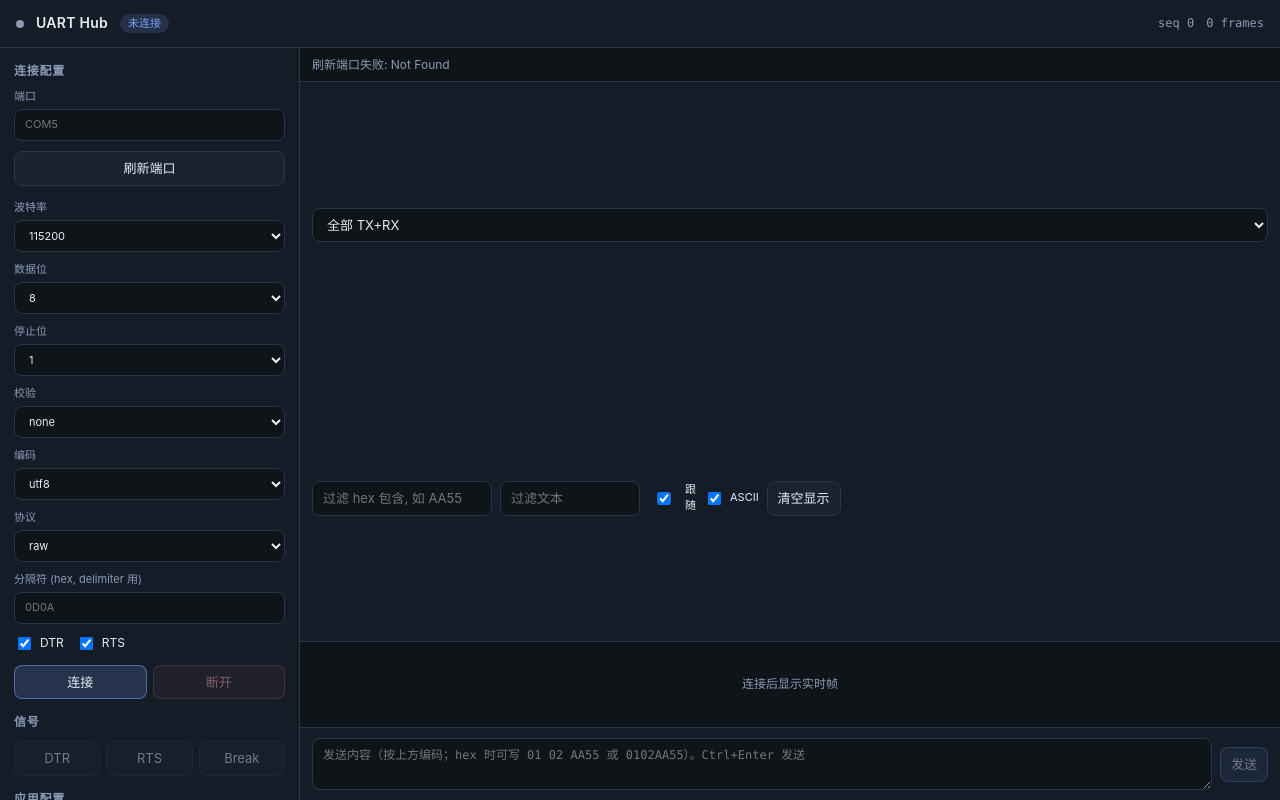
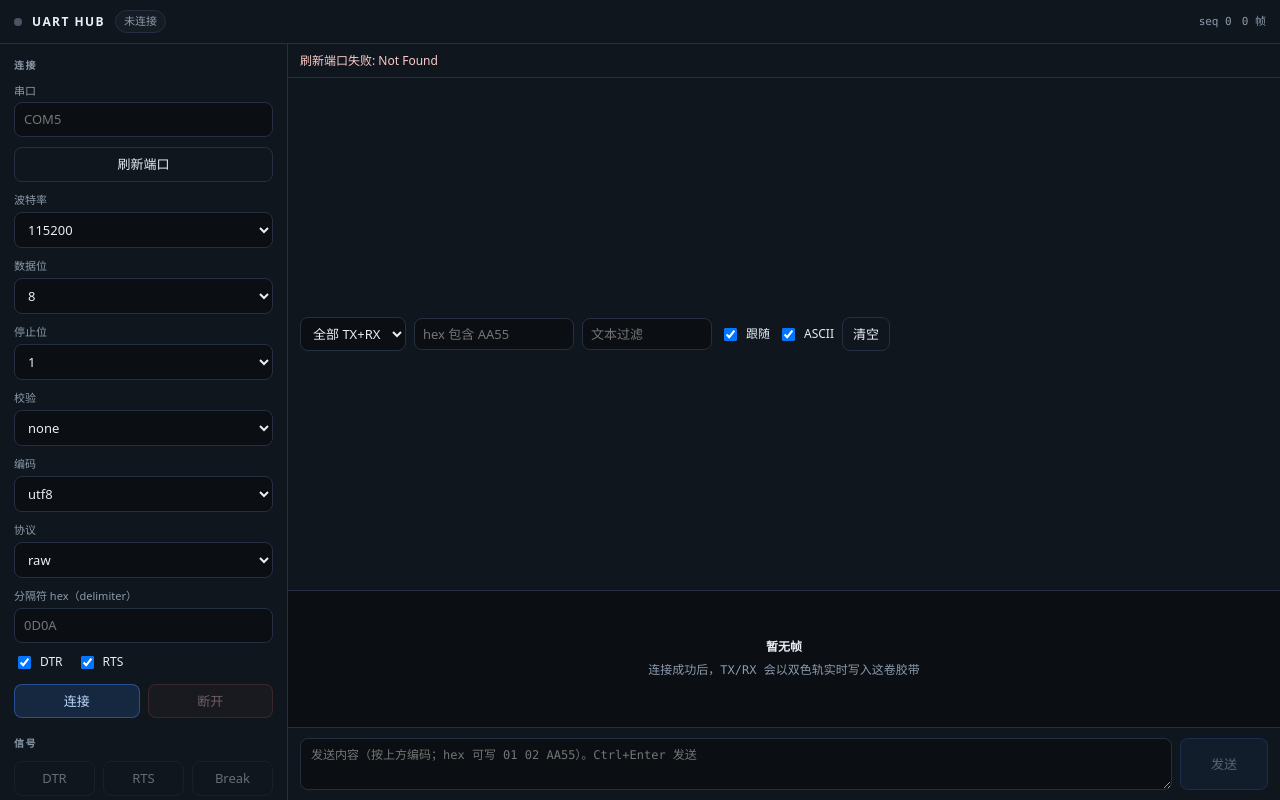
Before and after one commit to SamyiHu/mcp-uart, a website: page src/hub/public/index.html in a window 1280 px wide. Drawn offline with Linux system fonts and the light colour scheme; files that its build step writes are made by us from their sources; no server answers.

Commit message:
feat: auto port fallback + redesign UART Hub UI as instrument tape

```diff
--- a/package.json
+++ b/package.json
@@ -1,6 +1,6 @@
 {
   "name": "mcp-uart",
-  "version": "1.2.1",
+  "version": "1.2.2",
   "description": "Serial Port MCP Server for AI agents — structured output, precise extract/filters, HTML visualize, profile-driven DUT/FT runner (W6729 etc.)",
   "main": "dist/index.js",
   "type": "module",
--- a/src/hub/public/app.js
+++ b/src/hub/public/app.js
@@ -9,11 +9,17 @@
   const $ = (id) => document.getElementById(id);
   const framesEl = $("frames");
 
-  function setStatus(text) { $("statusLine").textContent = text; }
+  function setStatus(text, kind) {
+    const el = $("statusLine");
+    el.textContent = text;
+    el.classList.remove("error", "ok");
+    if (kind) el.classList.add(kind);
+  }
 
   function setConnected(on, id) {
     connectionId = id || null;
-    $("dot").className = "dot" + (on ? " on" : "");
+    $("led").className = "led" + (on ? " on" : "");
+    $("connLabel").className = "conn-pill" + (on ? " on" : "");
     $("connLabel").textContent = on ? "已连接 " + (id || "") : "未连接";
     $("btnConnect").disabled = on;
     $("btnDisconnect").disabled = !on;
@@ -32,7 +38,10 @@
     try {
       const d = new Date(iso);
       const p = (n, w) => String(n).padStart(w || 2, "0");
-      return p(d.getHours()) + ":" + p(d.getMinutes()) + ":" + p(d.getSeconds()) + "." + p(d.getMilliseconds(), 3);
+      return (
+        p(d.getHours()) + ":" + p(d.getMinutes()) + ":" + p(d.getSeconds()) +
+        "." + p(d.getMilliseconds(), 3)
+      );
     } catch (e) {
       return iso;
     }
@@ -51,24 +60,35 @@
     return out;
   }
 
+  function emptyTape(filtered) {
+    if (buffer.length === 0) {
+      return '<div class="empty"><strong>暂无帧</strong><span>连接成功后，TX/RX 会以双色轨实时写入这卷胶带</span></div>';
+    }
+    return '<div class="empty"><strong>无匹配帧</strong><span>试试放宽过滤，或点「清空」</span></div>';
+  }
+
   function render(list) {
     if (!list.length) {
-      framesEl.innerHTML = '<div class="empty">无匹配帧</div>';
+      framesEl.innerHTML = emptyTape(true);
       return;
     }
     const showAscii = $("showAscii").checked;
     const html = list.slice(-800).map((m) => {
-      const dir = m.direction === "tx" ? "TX" : "RX";
-      const cls = m.direction === "tx" ? "tx" : "rx";
+      const tx = m.direction === "tx";
+      const dir = tx ? "TX" : "RX";
+      const cls = tx ? "tx" : "rx";
       const hex = prettyHex(m.raw);
       const ascii = sanitizeAscii(m.data);
-      return '<div class="row ' + cls + '">' +
-        '<span class="t">' + esc(fmtTime(m.timestamp)) + "</span>" +
-        '<span class="dir ' + cls + '">' + dir + "</span>" +
-        '<span class="n">' + m.length + "B</span>" +
-        '<span><span class="hex">' + esc(hex) + "</span>" +
-        (showAscii ? '<span class="ascii">  ' + esc(ascii) + "</span>" : "") +
-        "</span></div>";
+      return (
+        '<div class="frame ' + cls + '">' +
+        '<div class="' + (tx ? "rail-tx" : "rail-rx") + '"></div>' +
+        '<div class="c-time">' + esc(fmtTime(m.timestamp)) + "</div>" +
+        '<div class="c-dir">' + dir + "</div>" +
+        '<div class="c-n">' + m.length + "B</div>" +
+        '<div class="c-data"><span class="hex">' + esc(hex) + "</span>" +
+        (showAscii ? '<span class="ascii">' + esc(ascii) + "</span>" : "") +
+        "</div></div>"
+      );
     }).join("");
     framesEl.innerHTML = html;
     if ($("follow").checked) framesEl.scrollTop = framesEl.scrollHeight;
@@ -84,7 +104,7 @@
     if (tx) list = list.filter((m) => (m.data || "").includes(tx));
     render(list);
     $("seqLabel").textContent = "seq " + lastSeq;
-    $("countLabel").textContent = list.length + " frames";
+    $("countLabel").textContent = list.length + " 帧";
   }
 
   function onFrame(m) {
@@ -112,12 +132,12 @@
     try {
       const data = await api("/api/ports");
       const dl = $("portList");
-      dl.innerHTML = data.ports.map((p) =>
-        '<option value="' + esc(p.path) + '">' + esc(p.manufacturer || "") + "</option>"
-      ).join("");
-      setStatus("端口 " + data.ports.length + " 个");
+      dl.innerHTML = data.ports
+        .map((p) => '<option value="' + esc(p.path) + '">' + esc(p.manufacturer || "") + "</option>")
+        .join("");
+      setStatus("发现 " + data.ports.length + " 个串口", "ok");
     } catch (e) {
-      setStatus("刷新端口失败: " + e.message);
+      setStatus("刷新端口失败: " + e.message, "error");
     }
   }
 
@@ -131,17 +151,18 @@
     });
     es.addEventListener("close", () => {
       setConnected(false, null);
-      setStatus("连接已关闭");
+      setStatus("连接已关闭", "error");
     });
     es.onerror = () => {
-      setStatus("SSE 重连中…");
+      setStatus("实时流重连中…", "error");
     };
   }
 
   async function connect() {
     const path = $("path").value.trim();
-    if (!path) { setStatus("请填写端口"); return; }
+    if (!path) { setStatus("请先选择或填写串口", "error"); return; }
     setStatus("连接中…");
+    $("led").className = "led warn";
     try {
       const data = await api("/api/connect", {
         path,
@@ -161,11 +182,11 @@
       dtrState = $("dtr").checked;
       rtsState = $("rts").checked;
       connectSse(0);
-      setStatus("已连接 " + data.info.config.path + " @ " + data.info.config.baudRate);
+      setStatus("已连接 " + data.info.config.path + " @ " + data.info.config.baudRate, "ok");
       applyFilters();
     } catch (e) {
       setConnected(false, null);
-      setStatus("连接失败: " + e.message);
+      setStatus("连接失败: " + e.message, "error");
     }
   }
 
@@ -181,9 +202,9 @@
     if (!data) return;
     try {
       const r = await api("/api/write", { data, encoding: $("encoding").value }, "POST");
-      setStatus("已发送 " + r.bytesWritten + "B");
+      setStatus("已发送 " + r.bytesWritten + "B", "ok");
     } catch (e) {
-      setStatus("发送失败: " + e.message);
+      setStatus("发送失败: " + e.message, "error");
     }
   }
 
@@ -195,18 +216,18 @@
         protocol: $("protocol").value,
         delimiter: $("delimiter").value || undefined,
       }, "POST");
-      setStatus("配置已应用");
+      setStatus("配置已应用到当前连接", "ok");
     } catch (e) {
-      setStatus("应用失败: " + e.message);
+      setStatus("应用失败: " + e.message, "error");
     }
   }
 
   async function setSignals(patch) {
     try {
       await api("/api/signals", patch, "POST");
-      setStatus("信号 " + JSON.stringify(patch));
+      setStatus("信号 " + JSON.stringify(patch), "ok");
     } catch (e) {
-      setStatus("信号失败: " + e.message);
+      setStatus("信号失败: " + e.message, "error");
     }
   }
 
@@ -252,7 +273,7 @@
           $("baud").value = String(st.active.config.baudRate || 115200);
         }
         connectSse(0);
-        setStatus("已附着现有连接");
+        setStatus("已附着现有串口连接", "ok");
       }
     } catch (e) { /* ignore */ }
     refreshPorts();
--- a/src/hub/public/index.html
+++ b/src/hub/public/index.html
@@ -6,113 +6,334 @@
 <title>UART Hub</title>
 <style>
   :root {
-    --bg:#0f1419; --panel:#1a2332; --panel2:#141c28; --ink:#e7ecf3; --muted:#8b9bb4;
-    --line:#2a3548; --tx:#3d9cf0; --rx:#3ecf8e; --err:#f07178; --accent:#7aa2f7;
+    --void: #0b0e12;
+    --panel: #151c24;
+    --panel-2: #10161d;
+    --ink: #e8eef5;
+    --mute: #8b9aab;
+    --line: #243041;
+    --tx: #3b82f6;
+    --rx: #22c55e;
+    --amber: #f59e0b;
+    --err: #f87171;
+    --ring: rgba(59, 130, 246, 0.55);
+    --radius: 8px;
+    --font: system-ui, -apple-system, "Segoe UI", "PingFang SC", "Microsoft YaHei", sans-serif;
+    --mono: ui-monospace, "Cascadia Code", Consolas, "SF Mono", monospace;
   }
-  * { box-sizing:border-box; }
-  html, body { height:100%; margin:0; }
+  * { box-sizing: border-box; }
+  html, body { height: 100%; margin: 0; }
   body {
-    font:13px/1.45 -apple-system,"PingFang SC","Microsoft YaHei",sans-serif;
-    background:var(--bg); color:var(--ink); overflow:hidden;
-    display:grid; grid-template-columns:300px 1fr; grid-template-rows:48px 1fr;
+    font: 13px/1.45 var(--font);
+    background: var(--void);
+    color: var(--ink);
+    display: grid;
+    grid-template-columns: 288px minmax(0, 1fr);
+    grid-template-rows: 44px minmax(0, 1fr);
+    overflow: hidden;
   }
-  header {
-    grid-column:1 / -1; display:flex; align-items:center; gap:12px;
-    padding:0 16px; border-bottom:1px solid var(--line); background:var(--panel2);
+  :focus-visible {
+    outline: 2px solid var(--ring);
+    outline-offset: 2px;
   }
-  header h1 { margin:0; font-size:14px; font-weight:600; letter-spacing:.02em; }
-  .dot { width:8px; height:8px; border-radius:50%; background:var(--muted); }
-  .dot.on { background:var(--rx); box-shadow:0 0 8px rgba(62,207,142,.6); }
-  .spacer { flex:1; }
-  .meta { color:var(--muted); font-size:12px; font-family:ui-monospace,Consolas,monospace; }
-  aside { border-right:1px solid var(--line); background:var(--panel2); overflow:auto; padding:14px; }
-  main { display:grid; grid-template-rows:auto 1fr auto; min-width:0; min-height:0; }
-  section.toolbar {
-    display:flex; gap:8px; align-items:center; flex-wrap:wrap;
-    padding:10px 12px; border-bottom:1px solid var(--line); background:var(--panel2);
+
+  /* — instrument strip — */
+  .strip {
+    grid-column: 1 / -1;
+    display: flex;
+    align-items: center;
+    gap: 10px;
+    padding: 0 14px;
+    background: var(--panel-2);
+    border-bottom: 1px solid var(--line);
   }
-  .frames {
-    overflow:auto; padding:10px 12px; font-family:ui-monospace,Consolas,monospace;
-    font-size:12px; background:var(--bg);
+  .strip .brand {
+    font-weight: 700;
+    font-size: 12px;
+    letter-spacing: 0.12em;
+    text-transform: uppercase;
   }
-  .row {
-    display:grid; grid-template-columns: 84px 36px 52px 1fr; gap:8px;
-    padding:3px 6px; border-radius:4px; align-items:baseline;
+  .led {
+    width: 8px; height: 8px; border-radius: 50%;
+    background: #4b5563;
+    flex: none;
   }
-  .row:hover { background:rgba(255,255,255,.03); }
-  .row.tx { background:rgba(61,156,240,.08); }
-  .row.rx { background:rgba(62,207,142,.08); }
-  .dir { font-weight:700; }
-  .dir.tx { color:var(--tx); }
-  .dir.rx { color:var(--rx); }
-  .t { color:var(--muted); }
-  .n { color:var(--muted); text-align:right; }
-  .hex { color:var(--ink); word-break:break-all; }
-  .ascii { color:var(--muted); }
-  .sendbar {
-    display:flex; gap:8px; padding:10px 12px; border-top:1px solid var(--line);
-    background:var(--panel2); align-items:center;
+  .led.on {
+    background: var(--rx);
+    box-shadow: 0 0 0 3px rgba(34, 197, 94, 0.15), 0 0 10px rgba(34, 197, 94, 0.7);
   }
-  .sendbar textarea {
-    flex:1; min-height:40px; resize:vertical; background:var(--bg); color:var(--ink);
-    border:1px solid var(--line); border-radius:8px; padding:8px 10px;
-    font:12px/1.4 ui-monospace,Consolas,monospace;
+  .led.warn { background: var(--amber); box-shadow: 0 0 8px rgba(245, 158, 11, 0.55); }
+  .conn-pill {
+    font-family: var(--mono);
+    font-size: 11px;
+    padding: 3px 8px;
+    border-radius: 999px;
+    border: 1px solid var(--line);
+    color: var(--mute);
+    background: var(--panel);
   }
-  h2 { margin:0 0 10px; font-size:12px; font-weight:600; color:var(--muted); text-transform:uppercase; letter-spacing:.06em; }
-  label { display:block; margin:0 0 10px; color:var(--muted); font-size:11px; }
-  label span { display:block; margin-bottom:4px; }
-  input, select, button {
-    font:inherit; color:var(--ink); background:var(--bg); border:1px solid var(--line);
-    border-radius:8px; padding:7px 10px;
+  .conn-pill.on {
+    color: #86efac;
+    border-color: rgba(34, 197, 94, 0.35);
+    background: rgba(34, 197, 94, 0.08);
   }
-  input, select { width:100%; }
-  button { cursor:pointer; background:var(--panel); }
-  button:hover { border-color:var(--accent); }
-  button.primary { background:rgba(122,162,247,.18); border-color:rgba(122,162,247,.5); }
-  button.danger { background:rgba(240,113,120,.12); border-color:rgba(240,113,120,.45); color:#ffb3b8; }
-  button:disabled { opacity:.45; cursor:not-allowed; }
-  .rowbtns { display:flex; gap:6px; flex-wrap:wrap; margin-bottom:14px; }
-  .rowbtns button { flex:1; min-width:64px; }
-  .checks { display:flex; gap:12px; margin:0 0 12px; }
-  .checks label { display:flex; align-items:center; gap:6px; margin:0; color:var(--ink); font-size:12px; }
-  .statusline { padding:8px 12px; border-bottom:1px solid var(--line); color:var(--muted); font-size:12px; }
-  .empty { color:var(--muted); padding:24px; text-align:center; }
-  .pill {
-    display:inline-block; padding:2px 8px; border-radius:99px; font-size:11px;
-    background:rgba(122,162,247,.15); color:var(--accent);
+  .strip .grow { flex: 1; }
+  .strip .meta {
+    font-family: var(--mono);
+    font-size: 11px;
+    color: var(--mute);
+  }
+
+  /* — config rail — */
+  .rail {
+    background: var(--panel-2);
+    border-right: 1px solid var(--line);
+    overflow: auto;
+    padding: 14px 14px 24px;
+  }
+  .rail h2 {
+    margin: 0 0 10px;
+    font-size: 10px;
+    font-weight: 700;
+    letter-spacing: 0.14em;
+    text-transform: uppercase;
+    color: var(--mute);
+  }
+  .rail h2:not(:first-child) { margin-top: 18px; }
+  .field { margin: 0 0 10px; }
+  .field > span {
+    display: block;
+    margin-bottom: 4px;
+    font-size: 11px;
+    color: var(--mute);
+  }
+  .field input, .field select {
+    width: 100%;
+    color: var(--ink);
+    background: var(--void);
+    border: 1px solid var(--line);
+    border-radius: var(--radius);
+    padding: 7px 9px;
+    font: inherit;
+  }
+  .field input:hover, .field select:hover { border-color: #334155; }
+  .inline-checks {
+    display: flex;
+    gap: 14px;
+    margin: 0 0 12px;
+  }
+  .inline-checks label {
+    display: flex;
+    align-items: center;
+    gap: 6px;
+    color: var(--ink);
+    font-size: 12px;
+  }
+  .btn-row { display: flex; gap: 8px; margin-bottom: 10px; flex-wrap: wrap; }
+  button {
+    font: inherit;
+    color: var(--ink);
+    background: var(--panel);
+    border: 1px solid var(--line);
+    border-radius: var(--radius);
+    padding: 7px 10px;
+    cursor: pointer;
+  }
+  button:hover:not(:disabled) { border-color: #475569; background: #1a2330; }
+  button:active:not(:disabled) { transform: translateY(1px); }
+  button:disabled { opacity: 0.4; cursor: not-allowed; }
+  button.primary {
+    background: rgba(59, 130, 246, 0.16);
+    border-color: rgba(59, 130, 246, 0.45);
+    color: #bfdbfe;
+  }
+  button.primary:hover:not(:disabled) {
+    background: rgba(59, 130, 246, 0.24);
+    border-color: rgba(59, 130, 246, 0.7);
+  }
+  button.danger {
+    background: rgba(248, 113, 113, 0.1);
+    border-color: rgba(248, 113, 113, 0.4);
+    color: #fecaca;
+  }
+  button.danger:hover:not(:disabled) {
+    background: rgba(248, 113, 113, 0.18);
+    border-color: rgba(248, 113, 113, 0.65);
+  }
+  button.ghost { background: transparent; }
+  .btn-row button { flex: 1; min-width: 0; }
+  .note {
+    margin: 14px 0 0;
+    font-size: 11px;
+    line-height: 1.5;
+    color: var(--mute);
+  }
+
+  /* — main tape — */
+  main {
+    display: grid;
+    grid-template-rows: auto minmax(0, 1fr) auto auto;
+    min-width: 0;
+    min-height: 0;
+    background: var(--void);
+  }
+  .status {
+    padding: 8px 12px;
+    border-bottom: 1px solid var(--line);
+    font-size: 12px;
+    color: var(--mute);
+    background: var(--panel-2);
+    white-space: nowrap;
+    overflow: hidden;
+    text-overflow: ellipsis;
+  }
+  .status.error { color: #fecaca; }
+  .status.ok { color: #86efac; }
+  .tools {
+    display: flex;
+    flex-wrap: wrap;
+    gap: 8px;
+    align-items: center;
+    padding: 8px 12px;
+    border-bottom: 1px solid var(--line);
+    background: var(--panel-2);
+  }
+  .tools select, .tools input[type="text"] {
+    color: var(--ink);
+    background: var(--void);
+    border: 1px solid var(--line);
+    border-radius: var(--radius);
+    padding: 6px 8px;
+    font: inherit;
+  }
+  .tools label {
+    display: inline-flex;
+    align-items: center;
+    gap: 6px;
+    color: var(--ink);
+    font-size: 12px;
+    margin: 0;
+  }
+  .tape {
+    overflow: auto;
+    padding: 0;
+    font-family: var(--mono);
+    font-size: 12px;
+  }
+  .empty {
+    color: var(--mute);
+    padding: 48px 16px;
+    text-align: center;
+  }
+  .empty strong { display: block; color: var(--ink); margin-bottom: 6px; font-weight: 600; }
+  .empty span { font-size: 12px; }
+  .frame {
+    display: grid;
+    grid-template-columns: 10px 88px 28px 48px minmax(0, 1fr);
+    gap: 0;
+    border-bottom: 1px solid rgba(36, 48, 65, 0.55);
+    min-height: 28px;
+    align-items: stretch;
+  }
+  .frame:hover { background: rgba(255, 255, 255, 0.02); }
+  .frame .rail-tx, .frame .rail-rx { width: 3px; }
+  .frame.tx .rail-tx { background: var(--tx); }
+  .frame.rx .rail-rx { background: var(--rx); }
+  .frame .c-time, .frame .c-dir, .frame .c-n, .frame .c-data {
+    display: flex;
+    align-items: center;
+    padding: 4px 8px;
+  }
+  .frame .c-time { color: var(--mute); font-size: 11px; }
+  .frame .c-dir { font-weight: 700; font-size: 11px; letter-spacing: 0.04em; }
+  .frame.tx .c-dir { color: #93c5fd; }
+  .frame.rx .c-dir { color: #86efac; }
+  .frame .c-n { color: var(--mute); justify-content: flex-end; font-size: 11px; }
+  .frame .c-data { word-break: break-all; gap: 12px; }
+  .frame .hex { color: var(--ink); }
+  .frame .ascii { color: var(--mute); }
+  .send {
+    display: flex;
+    gap: 8px;
+    padding: 10px 12px;
+    border-top: 1px solid var(--line);
+    background: var(--panel-2);
+    align-items: stretch;
+  }
+  .send textarea {
+    flex: 1;
+    min-height: 44px;
+    resize: vertical;
+    color: var(--ink);
+    background: var(--void);
+    border: 1px solid var(--line);
+    border-radius: var(--radius);
+    padding: 8px 10px;
+    font: 12px/1.4 var(--mono);
+  }
+  .send button { min-width: 88px; }
+  .hint {
+    margin-top: 8px;
+    font-size: 11px;
+    color: var(--mute);
+  }
+
+  @media (max-width: 820px) {
+    body { grid-template-columns: 1fr; grid-template-rows: 44px auto minmax(0, 1fr); }
+    .rail { border-right: 0; border-bottom: 1px solid var(--line); max-height: 42vh; }
+    .frame { grid-template-columns: 6px 76px 24px 40px minmax(0, 1fr); }
+  }
+  @media (prefers-reduced-motion: reduce) {
+    * { transition: none !important; animation: none !important; }
   }
 </style>
 </head>
 <body>
-<header>
-  <span id="dot" class="dot"></span>
-  <h1>UART Hub</h1>
-  <span id="connLabel" class="pill">未连接</span>
-  <span class="spacer"></span>
+<header class="strip">
+  <span id="led" class="led" title="连接状态"></span>
+  <span class="brand">UART Hub</span>
+  <span id="connLabel" class="conn-pill">未连接</span>
+  <span class="grow"></span>
   <span class="meta" id="seqLabel">seq 0</span>
-  <span class="meta" id="countLabel">0 frames</span>
+  <span class="meta" id="countLabel">0 帧</span>
 </header>
-<aside>
-  <h2>连接配置</h2>
-  <label><span>端口</span>
+
+<aside class="rail">
+  <h2>连接</h2>
+  <div class="field"><span>串口</span>
     <input id="path" list="portList" placeholder="COM5" autocomplete="off"/>
     <datalist id="portList"></datalist>
-  </label>
-  <div class="rowbtns"><button id="btnRefresh" type="button">刷新端口</button></div>
-  <label><span>波特率</span>
+  </div>
+  <div class="btn-row">
+    <button id="btnRefresh" type="button" class="ghost">刷新端口</button>
+  </div>
+  <div class="field"><span>波特率</span>
     <select id="baud">
-      <option>9600</option><option>19200</option><option>38400</option>
-      <option>57600</option><option selected>115200</option>
-      <option>230400</option><option>460800</option><option>921600</option>
-      <option value="727000">727000 (W6729)</option>
+      <option>9600</option>
+      <option>19200</option>
+      <option>38400</option>
+      <option>57600</option>
+      <option selected>115200</option>
+      <option>230400</option>
+      <option>460800</option>
+      <option>921600</option>
+      <option value="727000">727000（W6729）</option>
     </select>
-  </label>
-  <label><span>数据位</span><select id="dataBits"><option>8</option><option>7</option></select></label>
-  <label><span>停止位</span><select id="stopBits"><option>1</option><option>2</option></select></label>
-  <label><span>校验</span>
-    <select id="parity"><option value="none">none</option><option value="even">even</option><option value="odd">odd</option></select>
-  </label>
-  <label><span>编码</span>
+  </div>
+  <div class="field"><span>数据位</span>
+    <select id="dataBits"><option>8</option><option>7</option></select>
+  </div>
+  <div class="field"><span>停止位</span>
+    <select id="stopBits"><option>1</option><option>2</option></select>
+  </div>
+  <div class="field"><span>校验</span>
+    <select id="parity">
+      <option value="none">none</option>
+      <option value="even">even</option>
+      <option value="odd">odd</option>
+    </select>
+  </div>
+  <div class="field"><span>编码</span>
     <select id="encoding">
       <option value="utf8">utf8</option>
       <option value="hex">hex</option>
@@ -121,8 +342,8 @@
       <option value="latin1">latin1</option>
       <option value="base64">base64</option>
     </select>
-  </label>
-  <label><span>协议</span>
+  </div>
+  <div class="field"><span>协议</span>
     <select id="protocol">
       <option value="raw" selected>raw</option>
       <option value="line">line</option>
@@ -131,47 +352,55 @@
       <option value="hex-frame">hex-frame</option>
       <option value="slip">slip</option>
     </select>
-  </label>
-  <label><span>分隔符 (hex, delimiter 用)</span><input id="delimiter" placeholder="0D0A"/></label>
-  <div class="checks">
+  </div>
+  <div class="field"><span>分隔符 hex（delimiter）</span>
+    <input id="delimiter" placeholder="0D0A"/>
+  </div>
+  <div class="inline-checks">
     <label><input type="checkbox" id="dtr" checked/> DTR</label>
     <label><input type="checkbox" id="rts" checked/> RTS</label>
   </div>
-  <div class="rowbtns">
+  <div class="btn-row">
     <button id="btnConnect" class="primary" type="button">连接</button>
     <button id="btnDisconnect" class="danger" type="button" disabled>断开</button>
   </div>
+
   <h2>信号</h2>
-  <div class="rowbtns">
-    <button id="btnDtr" type="button" disabled>DTR</button>
-    <button id="btnRts" type="button" disabled>RTS</button>
-    <button id="btnBreak" type="button" disabled>Break</button>
+  <div class="btn-row">
+    <button id="btnDtr" type="button" disabled class="ghost">DTR</button>
+    <button id="btnRts" type="button" disabled class="ghost">RTS</button>
+    <button id="btnBreak" type="button" disabled class="ghost">Break</button>
   </div>
-  <h2>应用配置</h2>
-  <div class="rowbtns"><button id="btnApply" type="button" disabled>应用到当前连接</button></div>
-  <p style="color:var(--muted);font-size:11px;margin-top:16px;">仅绑定 127.0.0.1。与 MCP 共用串口时请避免同时打开同一 COM。</p>
+
+  <h2>在线改参</h2>
+  <div class="btn-row">
+    <button id="btnApply" type="button" disabled>应用到当前连接</button>
+  </div>
+  <p class="note">仅监听 127.0.0.1。与 MCP 同时打开同一 COM 会被系统互斥占用。若 8787 被示波器等占用，Hub 会自动换端口。</p>
 </aside>
+
 <main>
-  <div class="statusline" id="statusLine">就绪</div>
-  <section class="toolbar">
-    <select id="filterDir">
+  <div class="status" id="statusLine">就绪 — 选择串口后点「连接」</div>
+  <div class="tools">
+    <select id="filterDir" aria-label="方向过滤">
       <option value="all">全部 TX+RX</option>
       <option value="rx">仅 RX</option>
       <option value="tx">仅 TX</option>
     </select>
-    <input id="filterHex" placeholder="过滤 hex 包含, 如 AA55" style="width:180px"/>
-    <input id="filterText" placeholder="过滤文本" style="width:140px"/>
-    <label style="display:flex;align-items:center;gap:6px;margin:0;color:var(--ink)">
-      <input type="checkbox" id="follow" checked/> 跟随
-    </label>
-    <label style="display:flex;align-items:center;gap:6px;margin:0;color:var(--ink)">
-      <input type="checkbox" id="showAscii" checked/> ASCII
-    </label>
-    <button id="btnClear" type="button">清空显示</button>
-  </section>
-  <div class="frames" id="frames"><div class="empty">连接后显示实时帧</div></div>
-  <div class="sendbar">
-    <textarea id="sendData" placeholder="发送内容（按上方编码；hex 时可写 01 02 AA55 或 0102AA55）。Ctrl+Enter 发送"></textarea>
+    <input id="filterHex" type="text" placeholder="hex 包含 AA55" style="width:160px" aria-label="hex 过滤"/>
+    <input id="filterText" type="text" placeholder="文本过滤" style="width:130px" aria-label="文本过滤"/>
+    <label><input type="checkbox" id="follow" checked/> 跟随</label>
+    <label><input type="checkbox" id="showAscii" checked/> ASCII</label>
+    <button id="btnClear" type="button" class="ghost">清空</button>
+  </div>
+  <div class="tape" id="frames">
+    <div class="empty">
+      <strong>暂无帧</strong>
+      <span>连接成功后，TX/RX 会以双色轨实时写入这卷胶带</span>
+    </div>
+  </div>
+  <div class="send">
+    <textarea id="sendData" placeholder="发送内容（按上方编码；hex 可写 01 02 AA55）。Ctrl+Enter 发送"></textarea>
     <button id="btnSend" class="primary" type="button" disabled>发送</button>
   </div>
 </main>
```
Also changed, not shown: src/hub.ts (+41 -8 lines), src/hub/server.ts (+35 -0 lines), test/hub-api-test.mjs (+30 -0 lines), test/lowpower-timing.mjs (added, +50 -0 lines), README.md.
